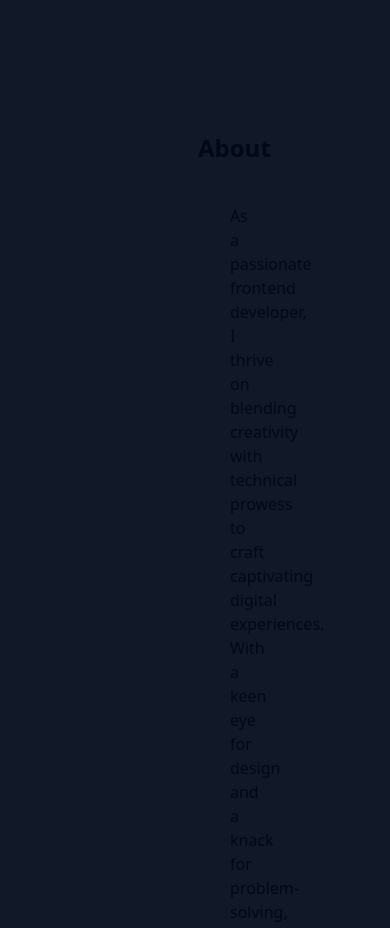
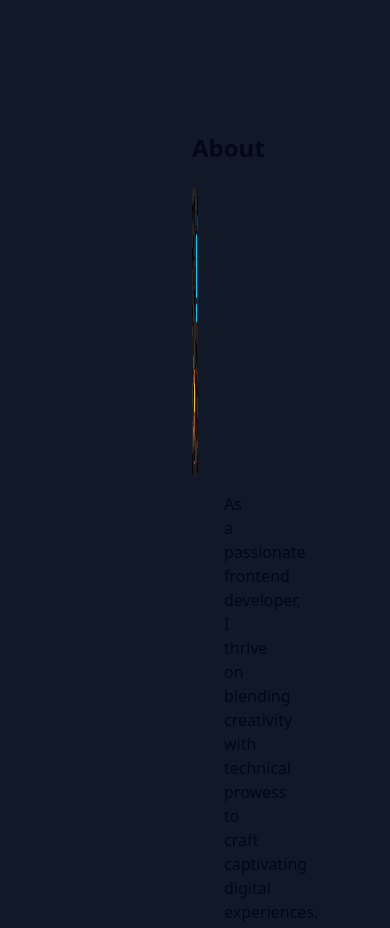
Before and after one commit to Heritagify/My-Portfolio, a Next.js app: page / in a window 390 px wide. Shown: the part 940-1868 px from the top of the page. Built offline with nearby package versions, Linux system fonts and the light colour scheme.

Commit message:
started responsiveness

```diff
--- a/app/page.tsx
+++ b/app/page.tsx
@@ -34,7 +34,7 @@ export default function Page() {
   useAos();
 
   return (
-    <div className="dark backdrop-filter backdrop-blur-xl bg-gray-900">
+    <div className="w-full dark backdrop-filter backdrop-blur-xl bg-gray-900">
       <div className="absolute bg-pink-500 h-96 w-1/3 rounded-full opacity-20 blur-3xl left-44 top-1/2" />
       <div className="absolute bg-pink-400 h-96 w-1/3 rounded-full opacity-15 blur-3xl left-1/2 top-60" />
       <div className="absolute bg-pink-600 h-96 w-1/3 rounded-full opacity-20 blur-3xl left-7 top-36" />
@@ -112,15 +112,17 @@ export default function Page() {
         {/* ------------ABOUT SECTION----------- */}
         <div
           data-aos="fade-up"
-          className="flex justify-between items-center mx-48 mt-28"
+          className="lg:flex justify-between items-center mx-48 mt-28"
         >
+        <center className="md:hidden text-2xl mb-6 font-semibold">About</center>
+
           <Image
             src={AboutMe}
             alt="About Me"
             className="w-72 h-72 rounded-full"
           />
           <div className="w-3/6">
-            <h1 className="text-2xl mb-6 font-semibold">About</h1>
+            <h1 className="hidden lg:block text-3xl mb-6 font-semibold">About</h1>
             {/* <p className="border-b-4 ml-8 py-4">
               I am driven by a passion for frontend development with a creative
               mindset and a knack for problem-solving. I am intrigued with
```
